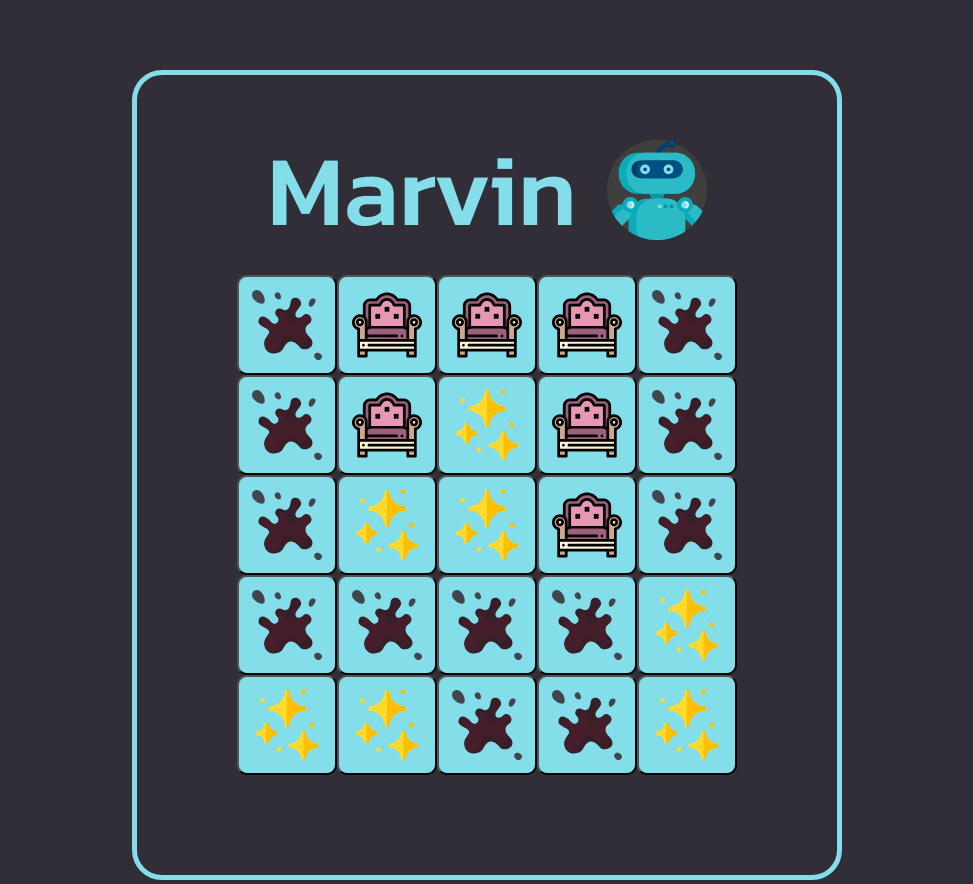
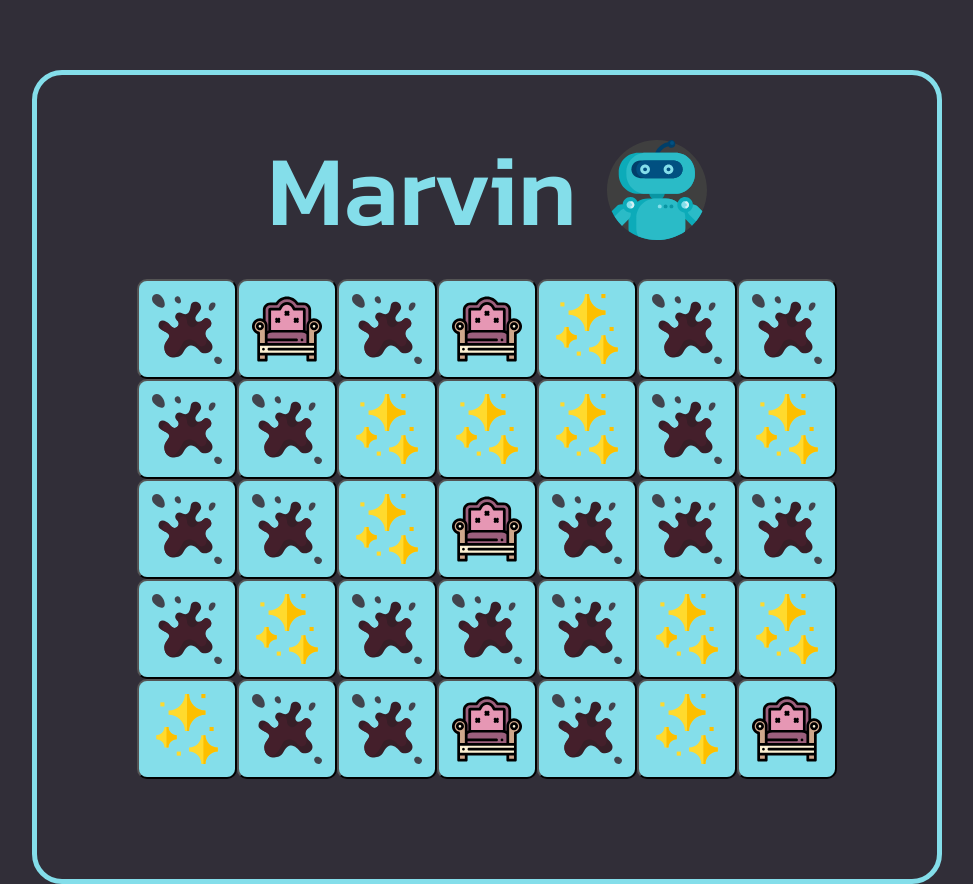
Before and after one commit to projeto-de-algoritmos/Grafos1_CleanBot, a React (Create React App) app in the folder frontend/: page / in a window 1280 px wide. Shown: the whole page, without its empty margins (153-1126 px from the left). Built offline with nearby package versions, Linux system fonts and the light colour scheme; the HTML template or start-up script is replaced by a standard one.

Commit message:
Add clean stages to robot path
Co-authored-by: Daniel de Sousa <daniel_sousa.unb@outlook.com>

```diff
--- a/frontend/src/pages/MarvinTable/index.tsx
+++ b/frontend/src/pages/MarvinTable/index.tsx
@@ -12,11 +12,11 @@ interface Image {
 }
 
 const board = [
-  [0, 3, 3, 3, 0],
-  [0, 3, 2, 3, 0],
-  [0, 2, 2, 3, 0],
-  [0, 0, 0, 0, 2],
-  [2, 2, 0, 0, 2],
+  [0, 3, 0, 3, 2, 0, 0],
+  [0, 0, 2, 2, 2, 0, 2],
+  [0, 0, 2, 3, 0, 0, 0],
+  [0, 2, 0, 0, 0, 2, 2],
+  [2, 0, 0, 3, 0, 2, 3],
 ];
 
 const images: Image = {
@@ -41,6 +41,8 @@ const MarvinTable: React.FC = () => {
       newBoard[row][column] = 1;
       setPosition([row, column]);
 
+
+
     }, 1000 * arr);
   }, [])
 
@@ -61,6 +63,15 @@ const MarvinTable: React.FC = () => {
 
       for (let arr = 0; arr < newArray.length; arr += 1) {
         task(arr, newArray, newBoard);
+
+        setTimeout(function (): void {
+          const positionNewArray = newArray[arr];
+          const row = positionNewArray[0];
+          const column = positionNewArray[1];
+
+          newBoard[row][column] = 2;
+          setPosition([row, column]);
+        }, 1250 * arr);
       }
     },);
 
```
